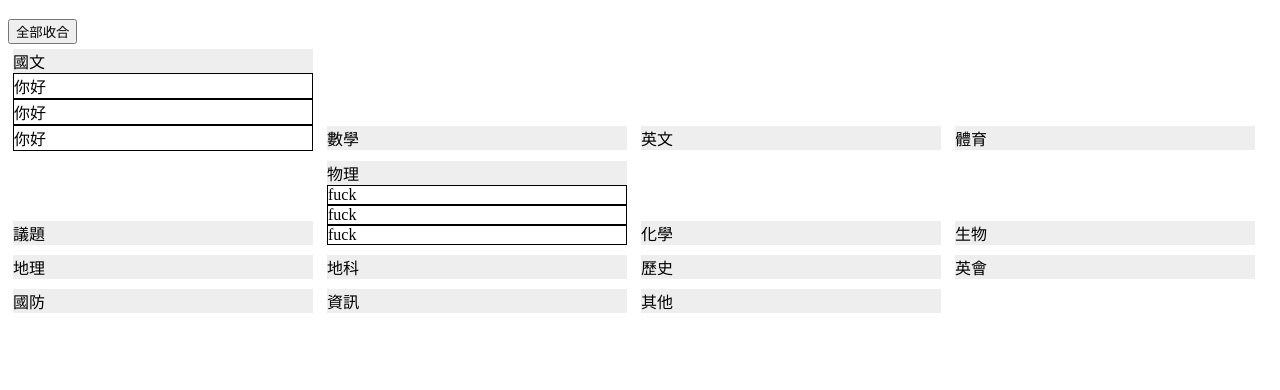
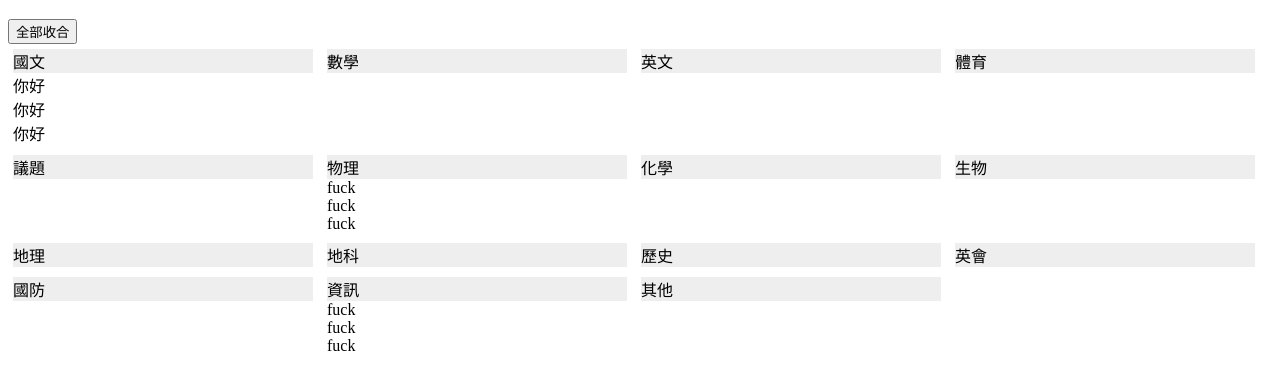
Before and after one commit to HippoInWindow20/YPHW-Node, a website: page client/view.html in a window 1280 px wide. Shown: the part 70-460 px from the top of the page. Drawn offline with nearby package versions, Linux system fonts and the light colour scheme.

Commit message:
ChromeOS Upload

```diff
--- a/client/client.js
+++ b/client/client.js
@@ -121,7 +121,7 @@ function getContents(subject, type) {
     };
 }
 
-var collapsed = true
+var collapsed = false
 
 function collapseAll() {
     var x = document.getElementsByClassName("item");
--- a/client/style.css
+++ b/client/style.css
@@ -3,11 +3,12 @@
     background: #EEE;
     margin: 5px 5px;
     width: 300px;
-    height: auto
+    height: auto;
+    vertical-align: top;
 }
 
 .item {
     background: white;
-    border: 1px solid black;
+    border: none;
     border-collapse: collapse;
 }
--- a/client/view.html
+++ b/client/view.html
@@ -35,7 +35,12 @@
     <div class="subjectBlock">歷史</div>
     <div class="subjectBlock">英會</div>
     <div class="subjectBlock">國防</div>
-    <div class="subjectBlock">資訊</div>
+    <div class="subjectBlock">
+        <div class="subject">資訊</div>
+        <div class="item">fuck</div>
+        <div class="item">fuck</div>
+        <div class="item">fuck</div>
+    </div>
     <div class="subjectBlock">其他</div>
     <script src="https://code.jquery.com/jquery-3.6.1.min.js"></script>
     <script src="client.js"></script>
```
